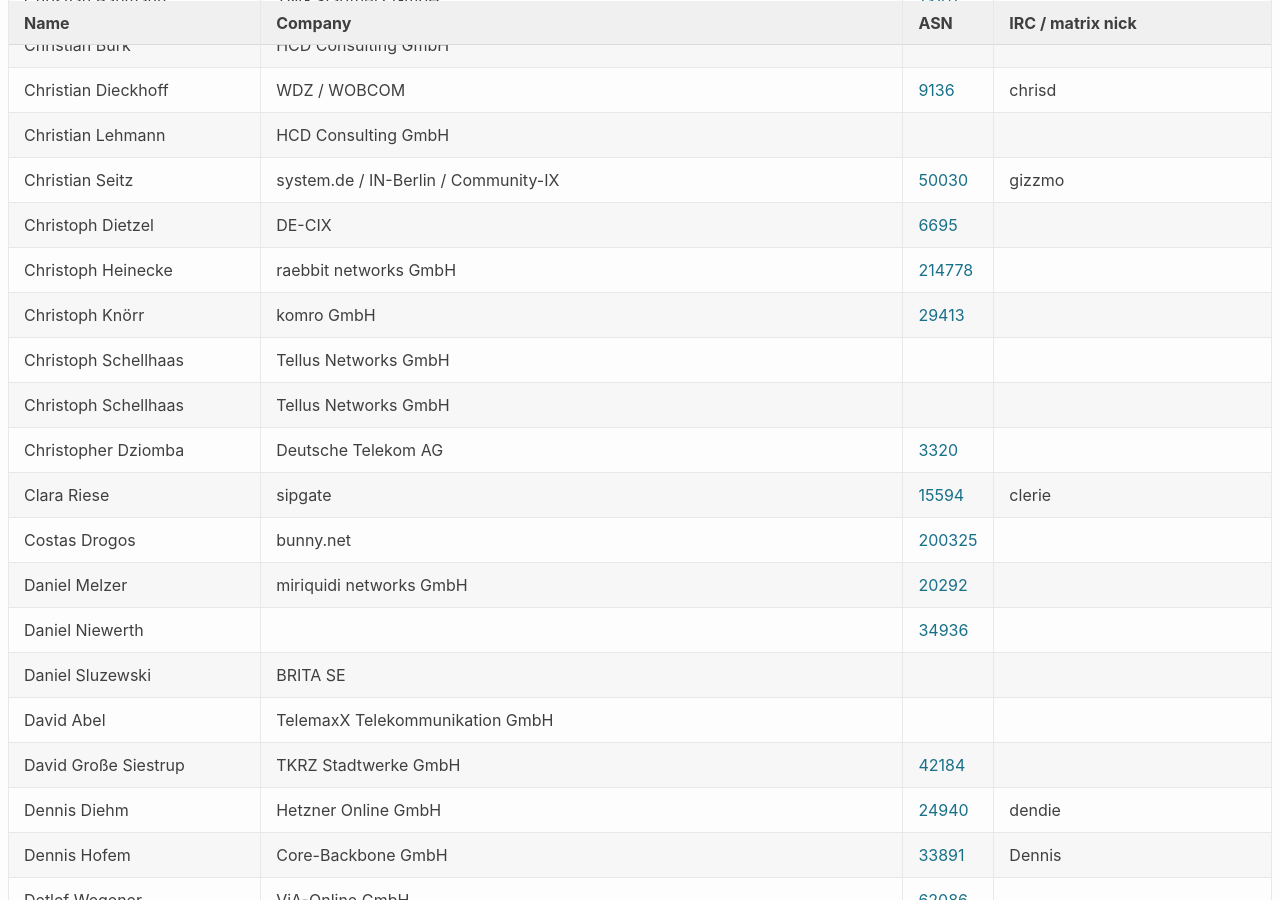
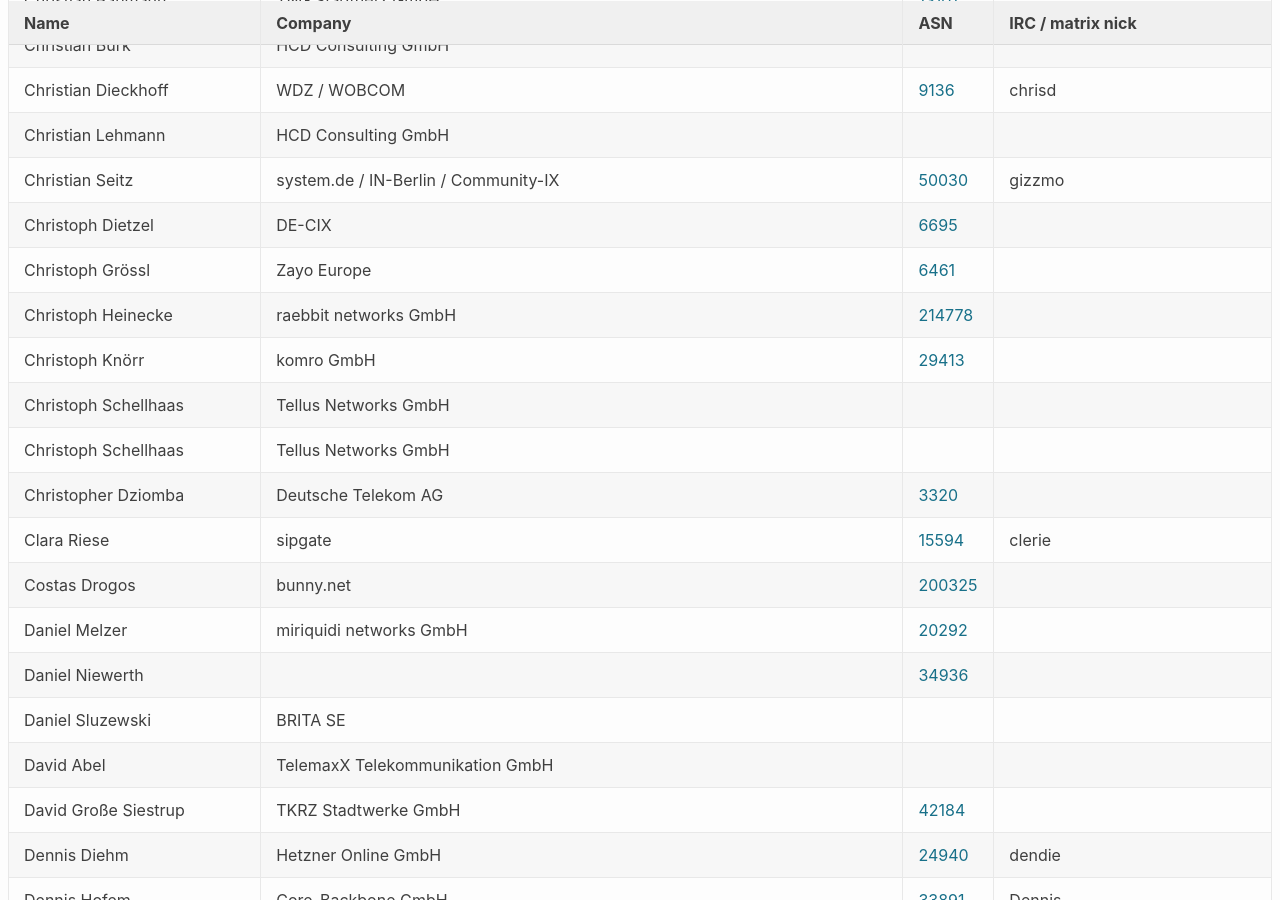
Before and after one commit to denog/pretix-attendeelist, a Jekyll site: the page built from denog17/index.markdown, in a window 1280 px wide and 900 px high, scrolled down 2359 px. Built offline with Jekyll 4.4.1, drawn with Linux system fonts in a browser that asks for light colours.

Commit message:
Latest data: Fri Aug 22 08:50:42 UTC 2025

```diff
--- a/_data/attendees_denog17_onsite.json
+++ b/_data/attendees_denog17_onsite.json
@@ -330,6 +330,12 @@
     "asn": "3320"
   },
   {
+    "name": "Christoph Grössl",
+    "company": "Zayo Europe",
+    "irc": null,
+    "asn": "6461"
+  },
+  {
     "name": "Christoph Heinecke",
     "company": "raebbit networks GmbH",
     "irc": null,
```
